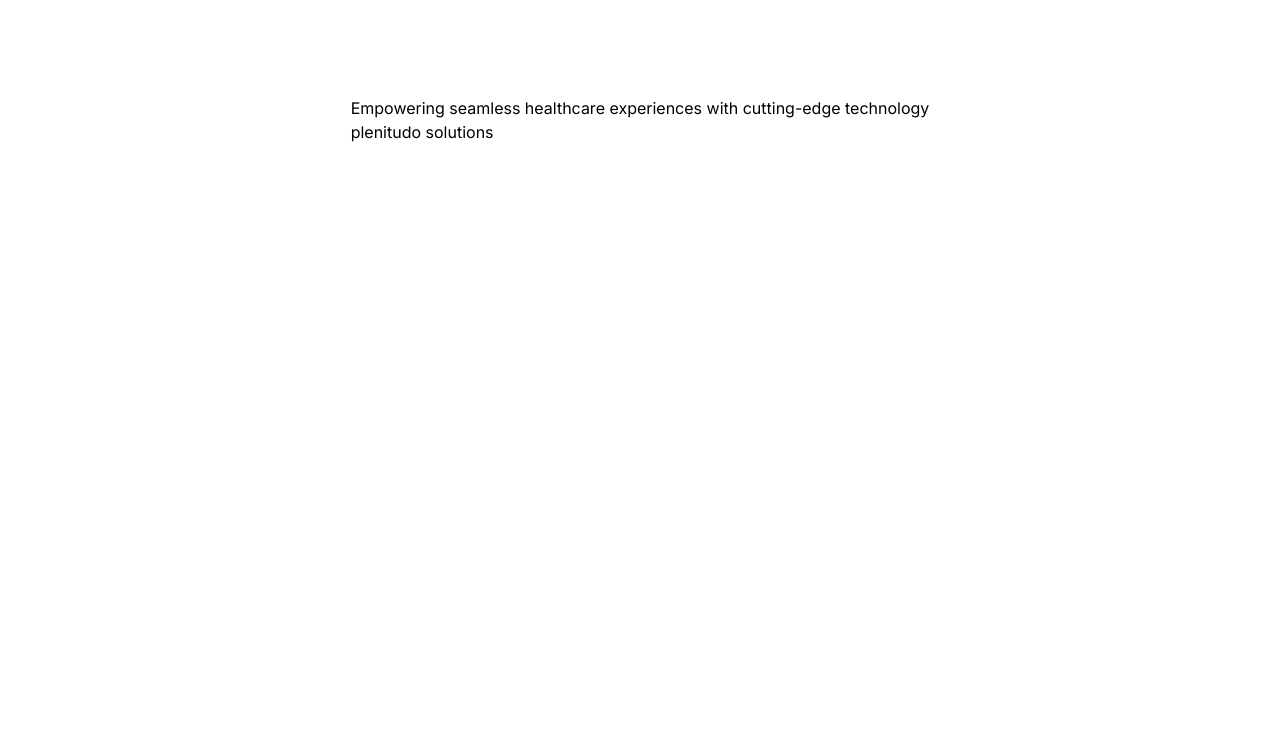
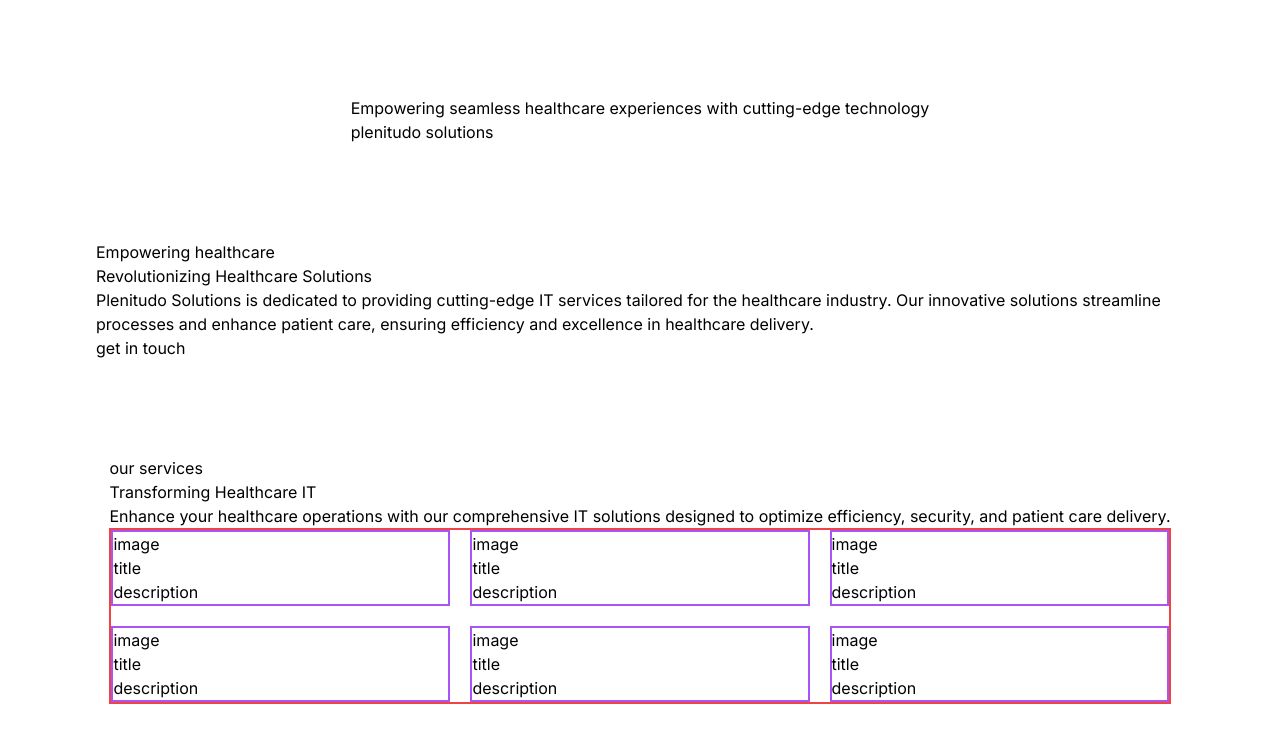
Before and after one commit to Sandeep-DSK/PlenitudoWebsite, a Next.js app: page / in a window 1280 px wide. Shown: the top 742 px of the page. Built offline with nearby package versions, Linux system fonts and the light colour scheme.

Commit message:
added about details and basic boiler for service section

```diff
--- a/app/page.tsx
+++ b/app/page.tsx
@@ -1,10 +1,63 @@
 export default function Home() {
   return (
     <main className="flex min-h-screen flex-col items-center justify-between p-24">
+      {/* main */}
       <div>
         <div>Empowering seamless healthcare experiences with cutting-edge technology</div>
         <div>plenitudo solutions</div>
       </div>
+      {/* about */}
+      <div>
+        <div>Empowering healthcare</div>
+        <div>Revolutionizing Healthcare Solutions</div>
+        <p>
+          Plenitudo Solutions is dedicated to providing cutting-edge IT services tailored for the healthcare industry.
+          Our innovative solutions streamline processes and enhance patient care, ensuring efficiency and excellence in
+          healthcare delivery.
+        </p>
+        <button>get in touch</button>
+      </div>
+      {/* services */}
+      <div>
+        <div>our services</div>
+        <div>Transforming Healthcare IT</div>
+        <span>
+          Enhance your healthcare operations with our comprehensive IT solutions designed to optimize efficiency,
+          security, and patient care delivery.
+        </span>
+        <div className="grid grid-row-3 grid-cols-3 border-2 border-red-500 gap-5">
+          <div className="border-2 border-purple-500">
+            <div>image</div>
+            <div>title</div>
+            <div>description</div>
+          </div>
+          <div className="border-2 border-purple-500">
+            <div>image</div>
+            <div>title</div>
+            <div>description</div>
+          </div>
+          <div className="border-2 border-purple-500">
+            <div>image</div>
+            <div>title</div>
+            <div>description</div>
+          </div>
+          <div className="border-2 border-purple-500">
+            <div>image</div>
+            <div>title</div>
+            <div>description</div>
+          </div>
+          <div className="border-2 border-purple-500">
+            <div>image</div>
+            <div>title</div>
+            <div>description</div>
+          </div>
+          <div className="border-2 border-purple-500">
+            <div>image</div>
+            <div>title</div>
+            <div>description</div>
+          </div>
+        </div>
+      </div>
     </main>
   );
 }
```
